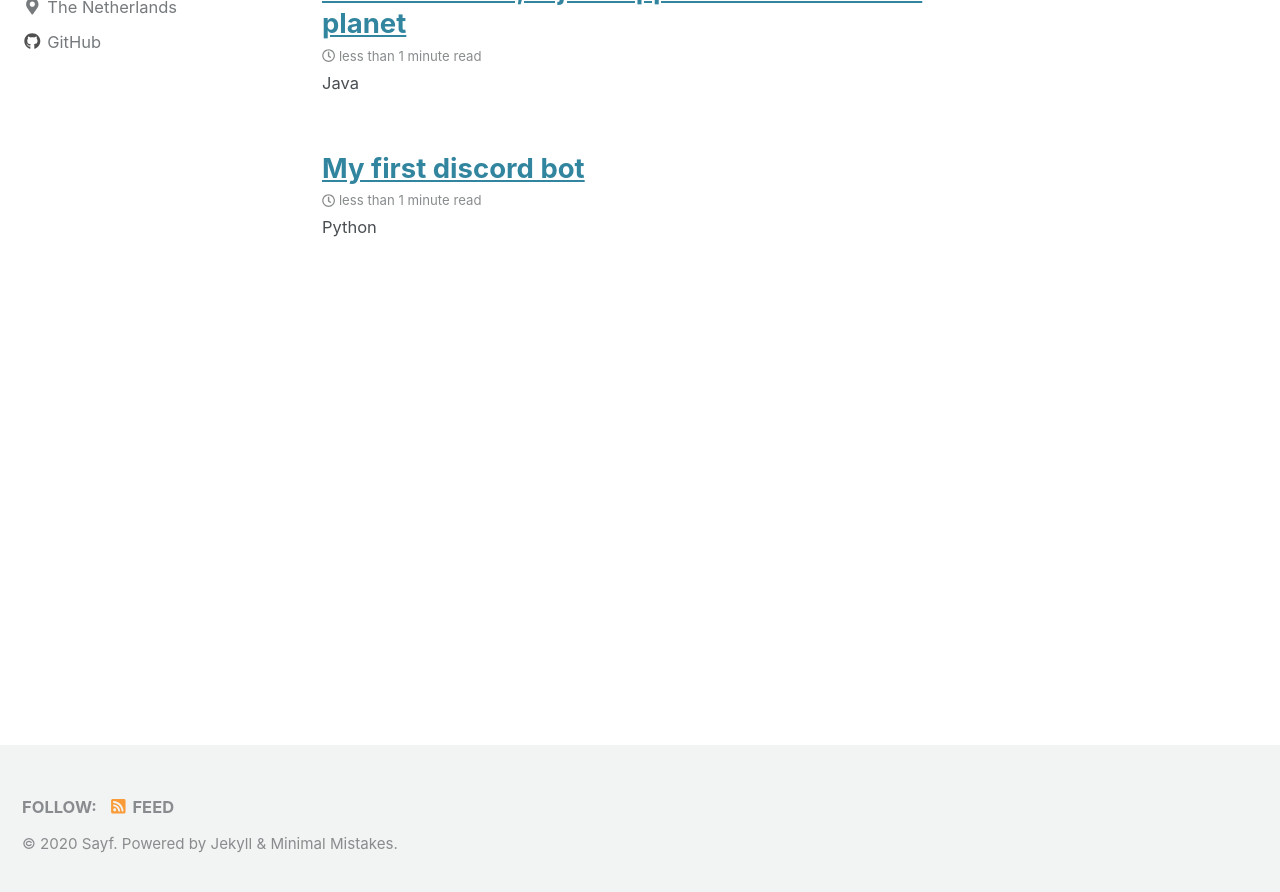
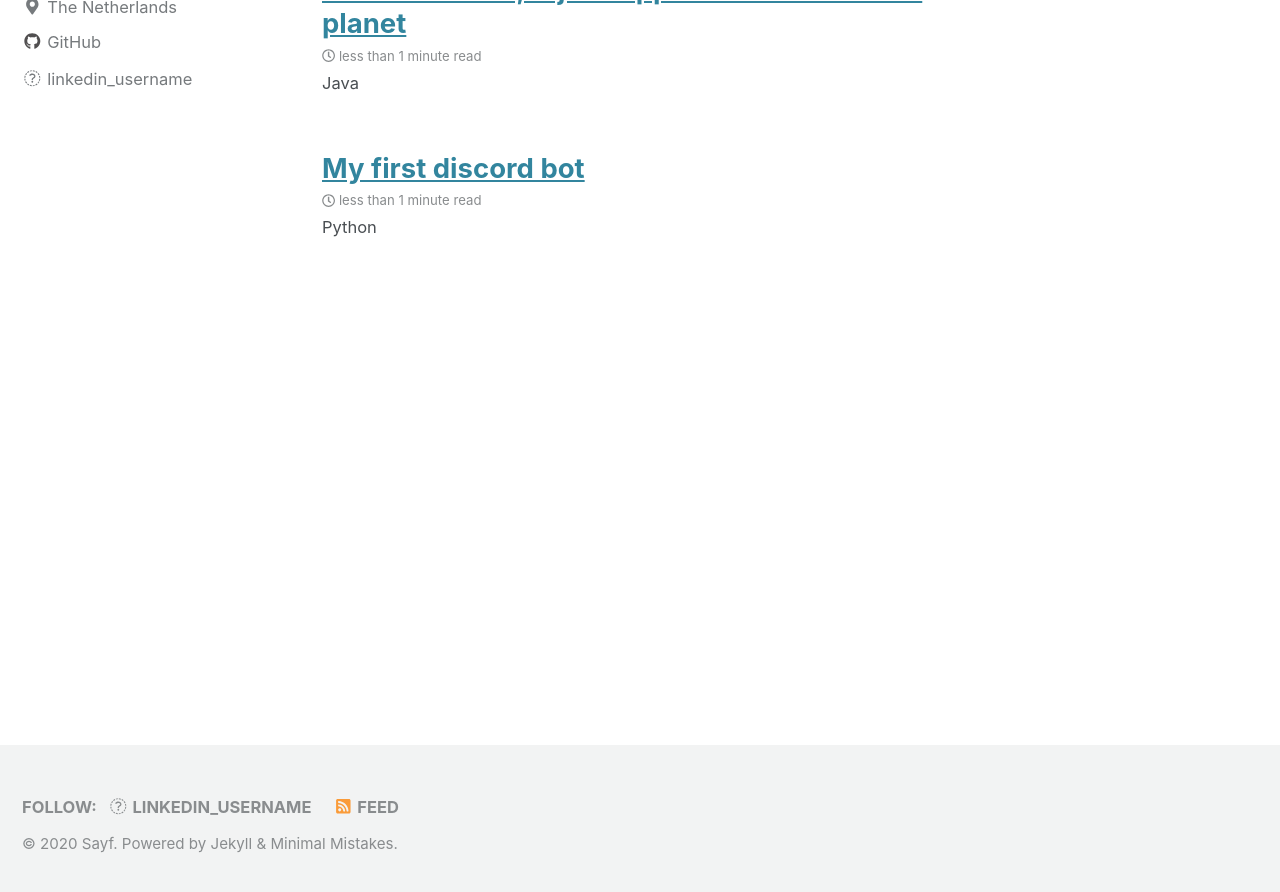
Before and after one commit to imnublet/imnublet.github.io, a Jekyll site: the page built from index.html, in a window 1280 px wide and 900 px high, scrolled down 449 px. Shown: the top 892 px of the window. Built offline with Jekyll 4.4.1, drawn with Linux system fonts in a browser that asks for light colours; cached includes are drawn as plain includes; nearby versions of some CDN libraries; the list of posts is cut into pages by our own code.

Commit message:
changed about page

```diff
--- a/_config.yml
+++ b/_config.yml
@@ -130,9 +130,9 @@ author:
     - label: "Instagram"
       icon: "fab fa-fw fa-instagram"
       # url: "https://instagram.com/"
-    - label: "LinkedIn"
+    - label: "linkedin_username"
       icon: "fab fa-fw LinkedIn"
-      # url: "https://nl.linkedin.com/in/sayfkadd"
+      url: "https://nl.linkedin.com/in/sayfkadd"
 
 
 # Site Footer
@@ -156,9 +156,9 @@ footer:
     - label: "Instagram"
       icon: "fab fa-fw fa-instagram"
       # url:
-    - label: "LinkedIn"
+    - label: "linkedin_username"
       icon: "fab fa-fw LinkedIn"
-      # url: "https://nl.linkedin.com/in/sayfkadd"
+      url: "https://nl.linkedin.com/in/sayfkadd"
 
 
 # Reading Files
```
